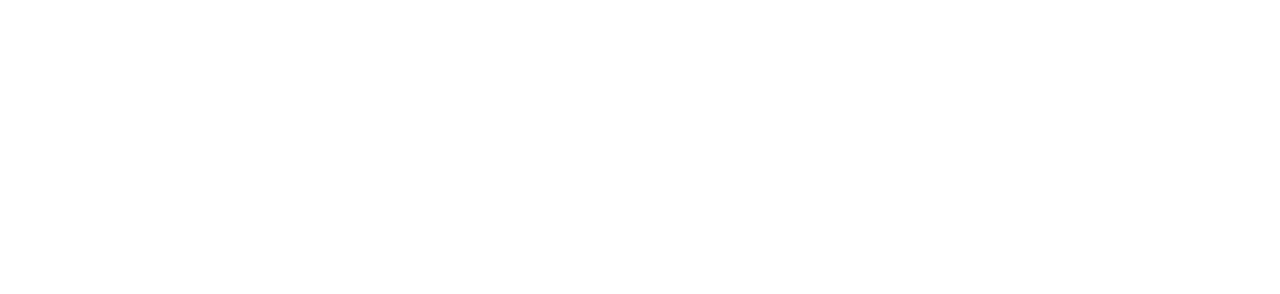
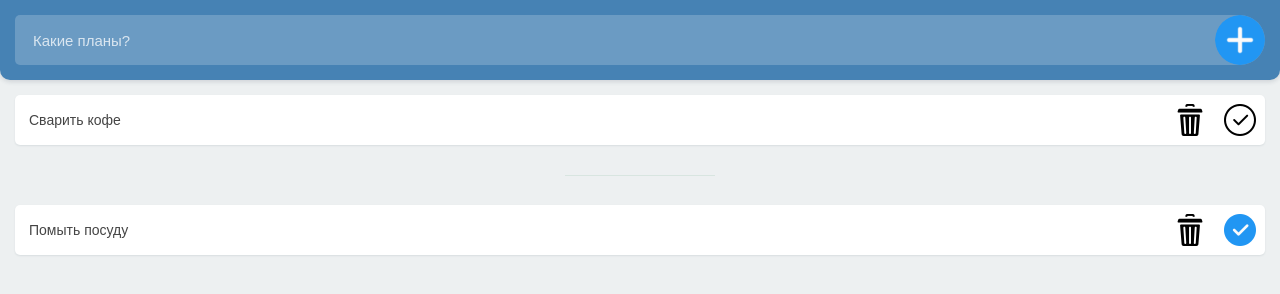
Before and after one commit to sinumerik/academyJS, a plain HTML site: page index.html in a window 1280 px wide. Drawn offline with Linux system fonts and the light colour scheme.

Commit message:
download files

```diff
--- a/index.html
+++ b/index.html
@@ -1,13 +1,46 @@
-<!DOCTYPE html>
-<html lang="en">
+<!doctype html>
+<html lang="ru">
 <head>
-    <meta charset="UTF-8">
-    <meta name="viewport" content="width=device-width, initial-scale=1.0">
-    <title>Document</title>
+	<meta charset="UTF-8">
+	<meta name="viewport"
+				content="width=device-width, user-scalable=no, initial-scale=1.0, maximum-scale=1.0, minimum-scale=1.0">
+	<meta http-equiv="X-UA-Compatible" content="ie=edge">
+	<title>ToDo</title>
+
+	<link rel="stylesheet" type="text/css" href="css/normalize.css">
+	<link rel="stylesheet" type="text/css" href="css/style.css">
 </head>
 <body>
 
+<header class="header">
+	<form class="todo-control">
+		<label><input class="header-input" type="text" placeholder="Какие планы?"></label>
+		<button class="header-button" id="add"></button>
+	</form>
+</header>
 
-    <script src="./main.js"></script>
+<div class="todo-container">
+
+	<ul class="todo todo-list" id="todo">
+		<li class="todo-item">
+			<span class="text-todo">Сварить кофе</span>
+			<div class="todo-buttons">
+				<button class="todo-remove"></button>
+				<button class="todo-complete"></button>
+			</div>
+		</li>
+	</ul>
+	<ul class="todo todo-completed" id="completed">
+		<li class="todo-item">
+			<span class="text-todo">Помыть посуду</span>
+			<div class="todo-buttons">
+				<button class="todo-remove"></button>
+				<button class="todo-complete"></button>
+			</div>
+		</li>
+	</ul>
+</div>
+
+
 </body>
 </html>
```
